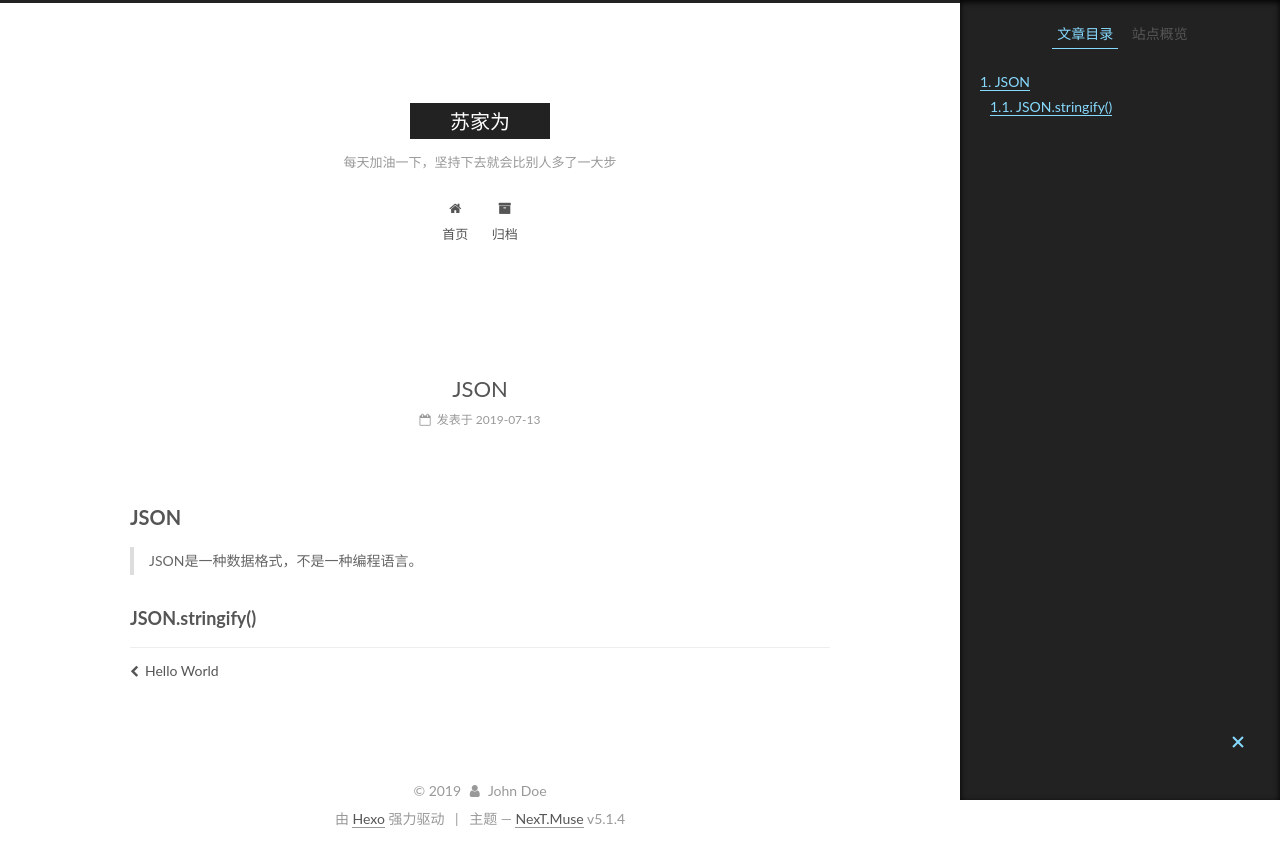
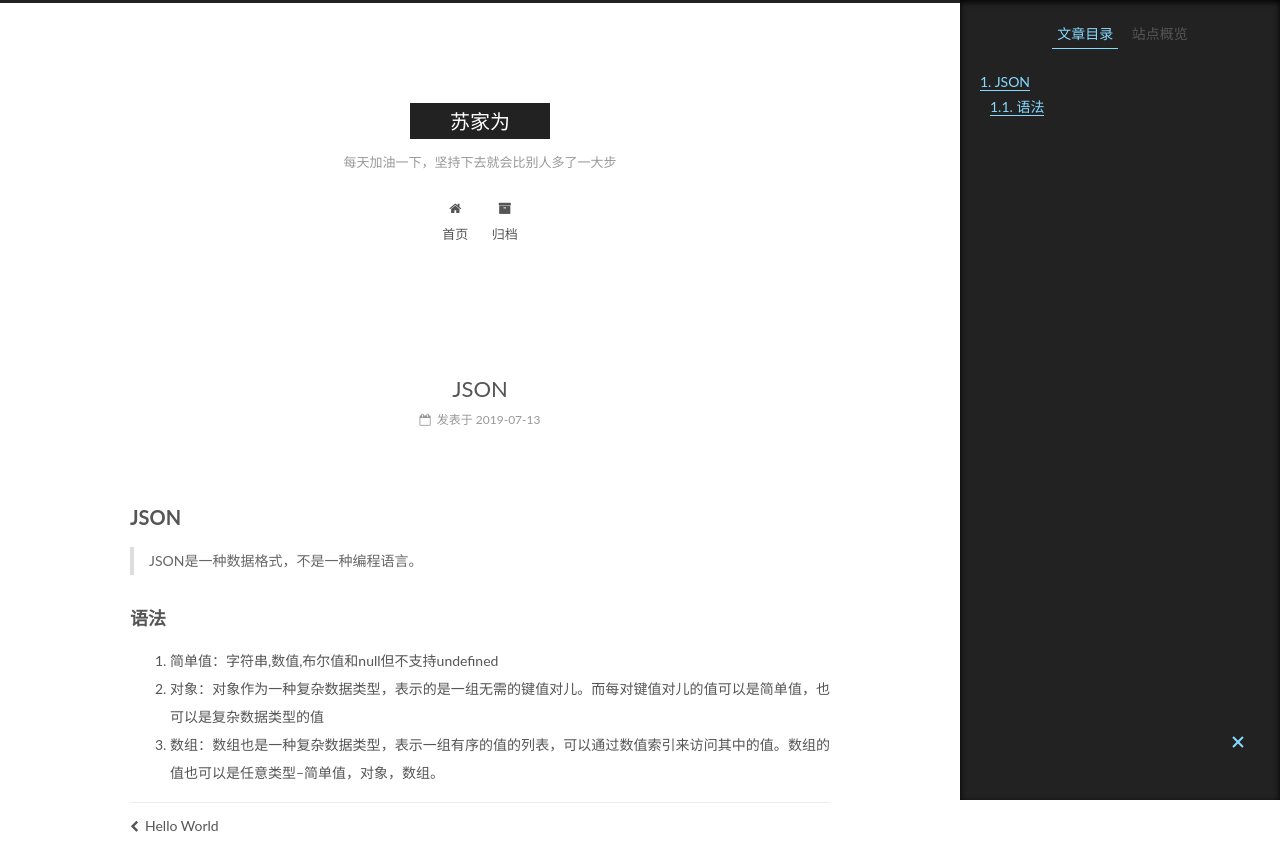
Before and after one commit to shujiawei/shujiawei.github.io, a plain HTML site: page 2019/07/13/json/index.html in a window 1280 px wide. Shown: the top 861 px of the page. Drawn offline with Linux system fonts and the light colour scheme.

Commit message:
Site updated: 2019-07-13 17:36:45

```diff
--- a/2019/07/13/json/index.html
+++ b/2019/07/13/json/index.html
@@ -79,18 +79,18 @@
 
 
 
-<meta name="description" content="JSON JSON是一种数据格式，不是一种编程语言。  JSON.stringify()">
+<meta name="description" content="JSON JSON是一种数据格式，不是一种编程语言。  语法 简单值：字符串,数值,布尔值和null但不支持undefined 对象：对象作为一种复杂数据类型，表示的是一组无需的键值对儿。而每对键值对儿的值可以是简单值，也可以是复杂数据类型的值 数组：数组也是一种复杂数据类型，表示一组有序的值的列表，可以通过数值索引来访问其中的值。数组的值也可以是任意类型–简单值，对象，数组。">
 <meta name="keywords" content="jiaweisu">
 <meta property="og:type" content="article">
 <meta property="og:title" content="JSON">
 <meta property="og:url" content="http://yoursite.com/2019/07/13/json/index.html">
 <meta property="og:site_name" content="苏家为">
-<meta property="og:description" content="JSON JSON是一种数据格式，不是一种编程语言。  JSON.stringify()">
+<meta property="og:description" content="JSON JSON是一种数据格式，不是一种编程语言。  语法 简单值：字符串,数值,布尔值和null但不支持undefined 对象：对象作为一种复杂数据类型，表示的是一组无需的键值对儿。而每对键值对儿的值可以是简单值，也可以是复杂数据类型的值 数组：数组也是一种复杂数据类型，表示一组有序的值的列表，可以通过数值索引来访问其中的值。数组的值也可以是任意类型–简单值，对象，数组。">
 <meta property="og:locale" content="zh-Hans">
-<meta property="og:updated_time" content="2019-07-13T09:28:51.170Z">
+<meta property="og:updated_time" content="2019-07-13T09:36:36.087Z">
 <meta name="twitter:card" content="summary">
 <meta name="twitter:title" content="JSON">
-<meta name="twitter:description" content="JSON JSON是一种数据格式，不是一种编程语言。  JSON.stringify()">
+<meta name="twitter:description" content="JSON JSON是一种数据格式，不是一种编程语言。  语法 简单值：字符串,数值,布尔值和null但不支持undefined 对象：对象作为一种复杂数据类型，表示的是一组无需的键值对儿。而每对键值对儿的值可以是简单值，也可以是复杂数据类型的值 数组：数组也是一种复杂数据类型，表示一组有序的值的列表，可以通过数值索引来访问其中的值。数组的值也可以是任意类型–简单值，对象，数组。">
 
 
 
@@ -303,7 +303,12 @@
         <h2 id="JSON"><a href="#JSON" class="headerlink" title="JSON"></a>JSON</h2><blockquote>
 <p>JSON是一种数据格式，不是一种编程语言。</p>
 </blockquote>
-<h3 id="JSON-stringify"><a href="#JSON-stringify" class="headerlink" title="JSON.stringify()"></a>JSON.stringify()</h3>
+<h3 id="语法"><a href="#语法" class="headerlink" title="语法"></a>语法</h3><ol>
+<li>简单值：字符串,数值,布尔值和null但不支持undefined</li>
+<li>对象：对象作为一种复杂数据类型，表示的是一组无需的键值对儿。而每对键值对儿的值可以是简单值，也可以是复杂数据类型的值</li>
+<li>数组：数组也是一种复杂数据类型，表示一组有序的值的列表，可以通过数值索引来访问其中的值。数组的值也可以是任意类型–简单值，对象，数组。</li>
+</ol>
+
 
     </div>
 
@@ -449,7 +454,7 @@
 
 
 
-              <div class="post-toc-content"><ol class="nav"><li class="nav-item nav-level-2"><a class="nav-link" href="#JSON"><span class="nav-number">1.</span> <span class="nav-text">JSON</span></a><ol class="nav-child"><li class="nav-item nav-level-3"><a class="nav-link" href="#JSON-stringify"><span class="nav-number">1.1.</span> <span class="nav-text">JSON.stringify()</span></a></li></ol></li></ol></div>
+              <div class="post-toc-content"><ol class="nav"><li class="nav-item nav-level-2"><a class="nav-link" href="#JSON"><span class="nav-number">1.</span> <span class="nav-text">JSON</span></a><ol class="nav-child"><li class="nav-item nav-level-3"><a class="nav-link" href="#语法"><span class="nav-number">1.1.</span> <span class="nav-text">语法</span></a></li></ol></li></ol></div>
 
 
           </div>
--- a/css/main.css
+++ b/css/main.css
@@ -1822,7 +1822,7 @@ pre .javascript .function {
   width: 4px;
   height: 4px;
   border-radius: 50%;
-  background: #1bff29;
+  background: #fffc4d;
 }
 .links-of-blogroll {
   font-size: 13px;
```
Also changed, not shown: index.html (+6 -1 lines).
